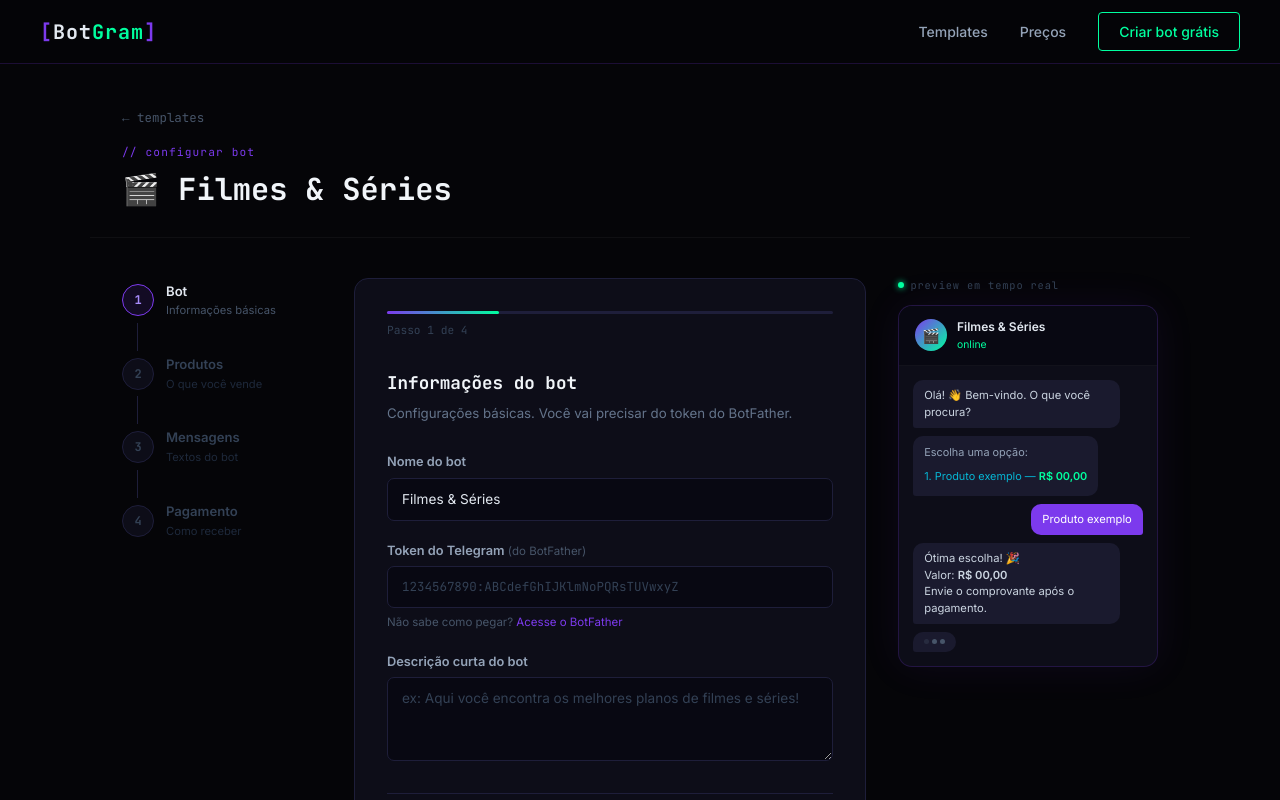
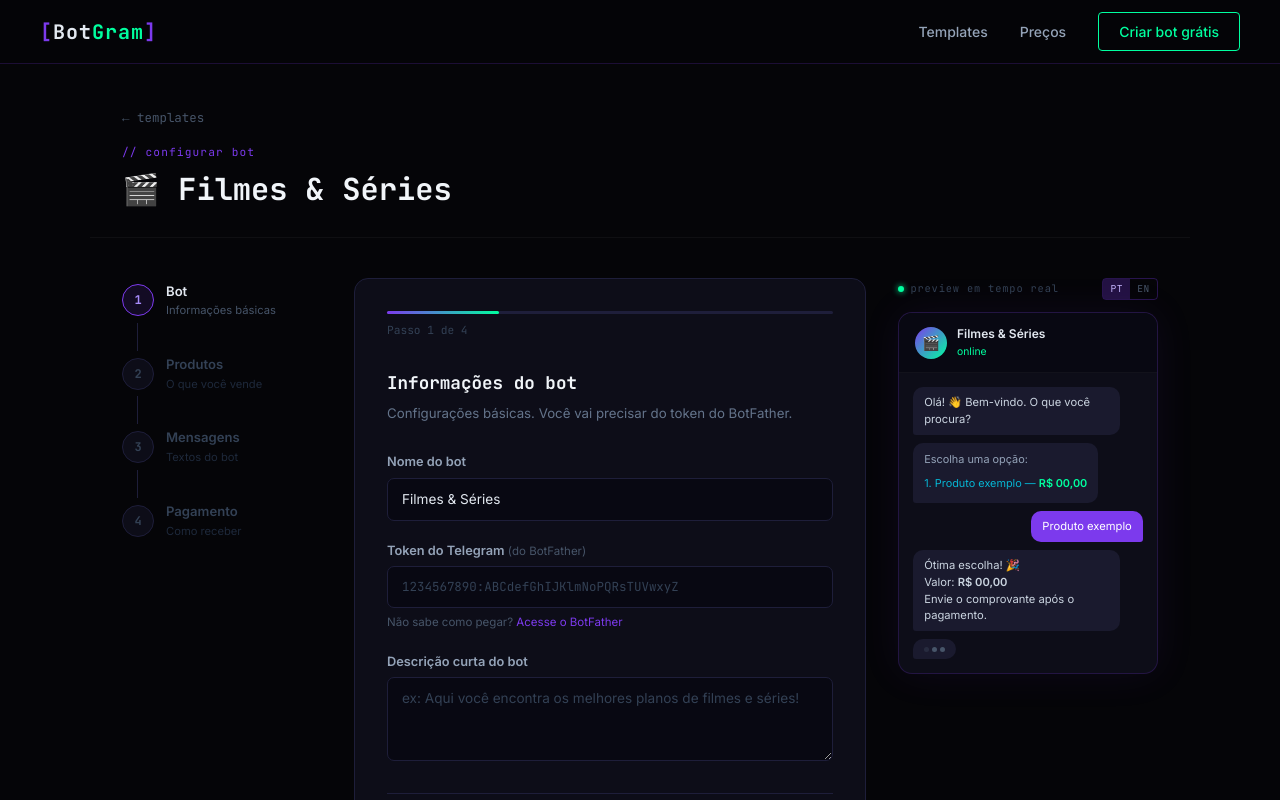
Before and after one commit to Pedroaruana/BotGram, an Angular app: page /wizard/1 in a window 1280 px wide. Shown: the top 800 px of the page. Built offline with nearby package versions, Linux system fonts and the light colour scheme.

Commit message:
add PT/EN language toggle to bot code generator

```diff
--- a/src/app/pages/wizard/wizard.html
+++ b/src/app/pages/wizard/wizard.html
@@ -150,6 +150,10 @@
     <div class="preview-panel">
       <div class="preview-label-top">
         <span class="dot"></span> preview em tempo real
+        <div class="lang-toggle">
+          <button [class.active]="lang() === 'pt'" (click)="lang.set('pt')">PT</button>
+          <button [class.active]="lang() === 'en'" (click)="lang.set('en')">EN</button>
+        </div>
       </div>
       <div class="tg-window">
         <div class="tg-header">
@@ -178,11 +182,7 @@
             @if (pixKey()) {
               PIX: <strong>{{ pixKey() }}</strong><br />
             }
-            @if (paymentNote()) {
-              {{ paymentNote() }}
-            } @else {
-              Envie o comprovante após o pagamento.
-            }
+            {{ paymentNote() || t().noteLine }}
           </div>
           <div class="tg-typing"><span></span><span></span><span></span></div>
         </div>
--- a/src/app/pages/wizard/wizard.scss
+++ b/src/app/pages/wizard/wizard.scss
@@ -166,6 +166,35 @@
     background: #00ff9f;
     box-shadow: 0 0 6px #00ff9f;
     animation: pulse 2s infinite;
+  }
+}
+
+.lang-toggle {
+  margin-left: auto;
+  display: flex;
+  border: 1px solid rgba(124, 58, 237, 0.3);
+  border-radius: 4px;
+  overflow: hidden;
+
+  button {
+    background: transparent;
+    border: none;
+    color: #475569;
+    font-family: 'JetBrains Mono', monospace;
+    font-size: 0.6rem;
+    padding: 0.2rem 0.45rem;
+    cursor: pointer;
+    transition: background 0.15s, color 0.15s;
+    letter-spacing: 0.05em;
+
+    &.active {
+      background: rgba(124, 58, 237, 0.25);
+      color: #c4b5fd;
+    }
+
+    &:hover:not(.active) {
+      color: #94a3b8;
+    }
   }
 }
 
--- a/src/app/pages/wizard/wizard.ts
+++ b/src/app/pages/wizard/wizard.ts
@@ -42,6 +42,8 @@ export class Wizard implements OnInit {
   isFirst = computed(() => this.currentStep() === 1);
   isLast = computed(() => this.currentStep() === this.totalSteps);
 
+  lang = signal<'pt' | 'en'>('pt');
+
   botName = signal('');
   botToken = signal('');
   botDesc = signal('');
@@ -51,33 +53,58 @@ export class Wizard implements OnInit {
   pixKey = signal('');
   paymentNote = signal('');
 
+  t = computed(() => this.lang() === 'pt' ? {
+    welcome: 'Olá! 👋 Bem-vindo. O que você procura?',
+    menu: 'Escolha uma opção:',
+    productExample: 'Produto exemplo',
+    price: 'R$ 00,00',
+    valueLine: 'Valor',
+    noteLine: 'Envie o comprovante após o pagamento.',
+    defaultMsg: 'Digite /start para ver o menu. 😊',
+    running: 'rodando',
+    token: 'SEU_TOKEN_AQUI',
+    pix: 'SUA_CHAVE_PIX',
+  } : {
+    welcome: 'Hello! 👋 Welcome. What are you looking for?',
+    menu: 'Choose an option:',
+    productExample: 'Example product',
+    price: '$ 0.00',
+    valueLine: 'Price',
+    noteLine: 'Send the receipt after payment.',
+    defaultMsg: 'Type /start to see the menu. 😊',
+    running: 'running',
+    token: 'YOUR_TOKEN_HERE',
+    pix: 'YOUR_PIX_KEY',
+  });
+
   previewBotName = computed(() => this.botName() || 'Meu Bot de Vendas');
-  previewWelcome = computed(() => this.welcomeMsg() || 'Olá! 👋 Bem-vindo. O que você procura?');
-  previewMenu = computed(() => this.menuTitle() || 'Escolha uma opção:');
+  previewWelcome = computed(() => this.welcomeMsg() || this.t().welcome);
+  previewMenu = computed(() => this.menuTitle() || this.t().menu);
   previewProducts = computed(() =>
     this.products().filter(p => p.name).length > 0
       ? this.products().filter(p => p.name)
-      : [{ name: 'Produto exemplo', price: 'R$ 00,00', desc: '' }]
+      : [{ name: this.t().productExample, price: this.t().price, desc: '' }]
   );
   previewFirstProduct = computed(() => this.previewProducts()[0]);
 
   generatedCode = computed(() => {
-    const name = this.botName() || 'Meu Bot';
-    const token = this.botToken() || 'SEU_TOKEN_AQUI';
-    const welcome = this.welcomeMsg() || 'Olá! 👋 Bem-vindo. O que você procura?';
-    const menu = this.menuTitle() || 'Escolha uma opção:';
-    const pix = this.pixKey() || 'SUA_CHAVE_PIX';
-    const note = this.paymentNote() || 'Envie o comprovante após o pagamento.';
+    const tr = this.t();
+    const name = this.botName() || 'BotGram';
+    const token = this.botToken() || tr.token;
+    const welcome = this.welcomeMsg() || tr.welcome;
+    const menu = this.menuTitle() || tr.menu;
+    const pix = this.pixKey() || tr.pix;
+    const note = this.paymentNote() || tr.noteLine;
     const prods = this.products().filter(p => p.name).length > 0
       ? this.products().filter(p => p.name)
-      : [{ name: 'Produto 1', price: 'R$ 0,00', desc: '' }];
+      : [{ name: tr.productExample, price: tr.price, desc: '' }];
 
     const menuItems = prods.map((p, i) =>
       `  bot.sendMessage(chatId, '${i + 1}. ${p.name}${p.price ? ' — ' + p.price : ''}${p.desc ? '\\n' + p.desc : ''}');`
     ).join('\n');
 
     const productCases = prods.map((p, i) =>
-      `    case '${i + 1}':\n    case '${p.name}':\n      bot.sendMessage(chatId, '✅ ${p.name}${p.price ? '\\nValor: ' + p.price : ''}\\n\\n💳 PIX: ${pix}\\n${note}');\n      break;`
+      `    case '${i + 1}':\n    case '${p.name}':\n      bot.sendMessage(chatId, '✅ ${p.name}${p.price ? '\\n' + tr.valueLine + ': ' + p.price : ''}\\n\\n💳 PIX: ${pix}\\n${note}');\n      break;`
     ).join('\n');
 
     return `// ${name} — gerado pelo BotGram
@@ -102,11 +129,11 @@ bot.on('message', (msg) => {
   switch (text) {
 ${productCases}
     default:
-      bot.sendMessage(chatId, 'Digite /start para ver o menu. 😊');
+      bot.sendMessage(chatId, '${tr.defaultMsg}');
   }
 });
 
-console.log('✅ ${name} rodando...');`;
+console.log('✅ ${name} ${tr.running}...');`;
   });
 
   constructor(private route: ActivatedRoute) {}
```
